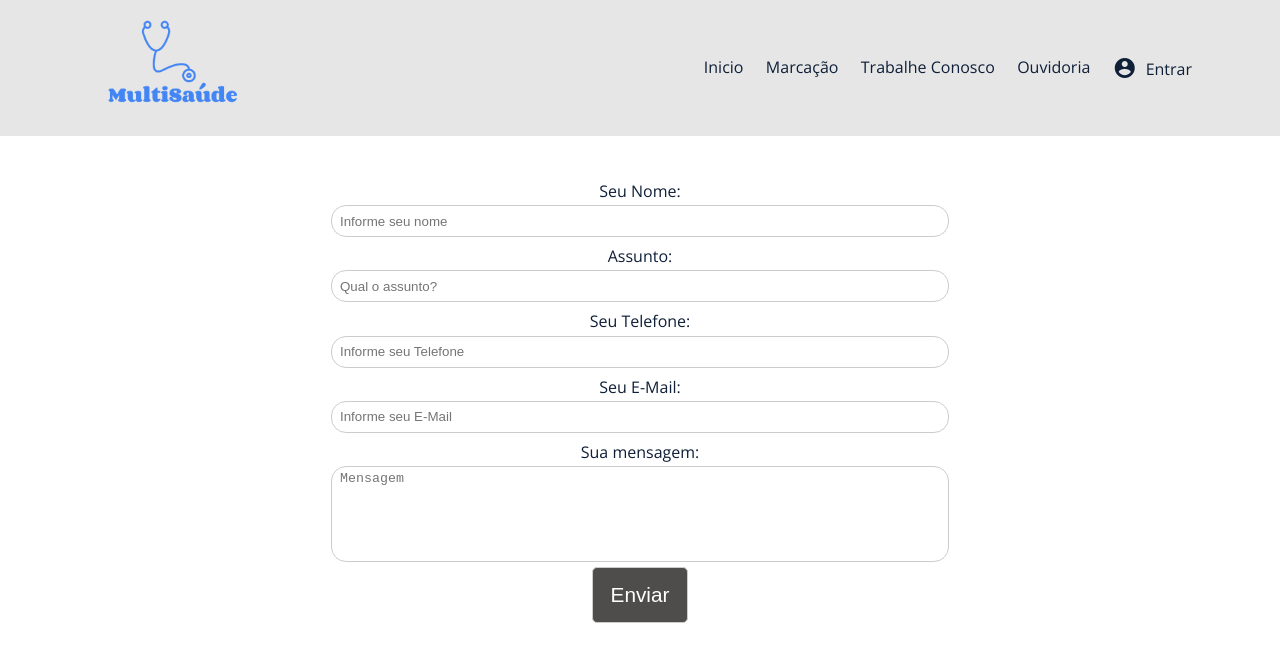
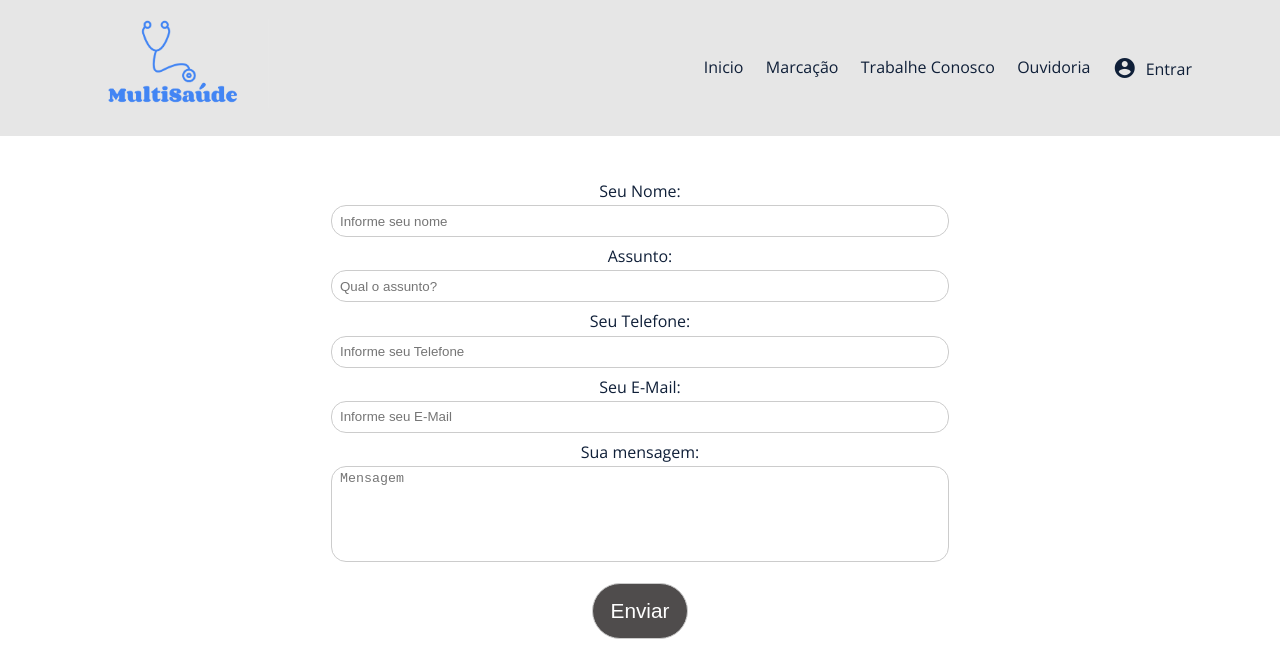
Before and after one commit to Lucasllo/Ambient.-Desenv., a plain HTML site: page ouvidoria.html in a window 1280 px wide. Shown: the top 672 px of the page. Drawn offline with nearby package versions, Linux system fonts and the light colour scheme.

Commit message:
Update ouvidoria.css

```diff
--- a/css/ouvidoria.css
+++ b/css/ouvidoria.css
@@ -9,38 +9,15 @@ main {
     border:1px solid transparent;
 }
 
-input, textarea{
-    width: 100%;
-    padding: 0 0.5rem;
-    height: 2rem;
-    border-radius: 15px;
-    border: 1px solid #ccc;
-    outline: none;
-}
-
 textarea{
     line-height: 1.5rem;
     height: 6rem;
     resize: none;
-}
-
-input[type=submit]{
-    display: block;
-    cursor: pointer;
-    margin: 0 auto;
-    background-color: var(--cinza-escuro);
-    border-radius: 5px;
-    width: 6rem;
-    height: 3.5rem;
-    color: #ffffff;
-    font-size: 1.3rem;
-    text-align: center;
-    transition: 500ms;
-}
-
-input[type=submit]:hover{
-    background-color: var(--cinza-medio);
-    color: #555555;
+    width: 100%;
+    padding: 0 0.5rem;
+    border-radius: 15px;
+    border: 1px solid #ccc;
+    outline: none;
 }
 
 label {
```
